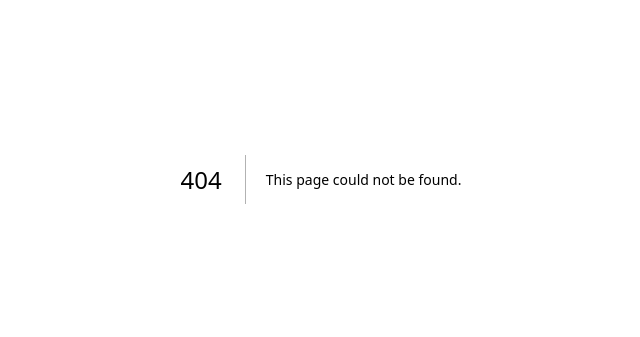
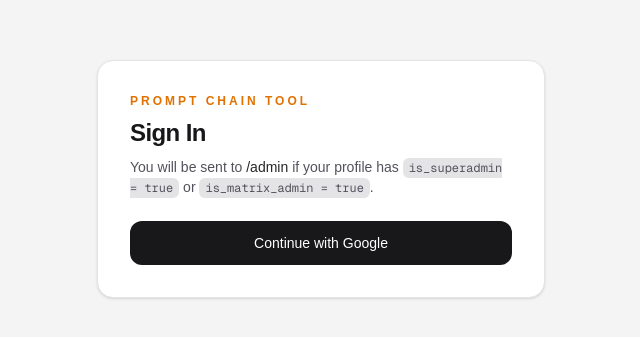
Before and after one commit to itsmeicode/humor-prompt-chain-tool, a Next.js app: page /login in a window 1280 px wide. Before the commit this address had no page. Shown: the part 221-558 px from the top of the page, without its empty margins (319-959 px from the left). Built offline with nearby package versions, Linux system fonts and the light colour scheme.

Commit message:
feat (w8): add login and access-denied pages   - login uses Google OAuth and forwards ?next=... through the callback   - access-denied explains the three failure modes from the gate (RLS error, missing profile row, neither admin flag set) so a user who hits it knows what to fix

```diff
--- /dev/null
+++ b/app/access-denied/page.tsx
@@ -0,0 +1,99 @@
+"use client";
+
+import Link from "next/link";
+import { type ReactNode, Suspense } from "react";
+import { useSearchParams } from "next/navigation";
+
+function Code({ children }: { children: ReactNode }) {
+  return (
+    <code className="rounded-md bg-zinc-200 px-1.5 py-0.5 font-mono text-xs text-zinc-600 dark:bg-zinc-800 dark:text-zinc-400">
+      {children}
+    </code>
+  );
+}
+
+function AccessDeniedReason() {
+  const searchParams = useSearchParams();
+  const reason = searchParams.get("reason");
+  const code = searchParams.get("code");
+
+  let detail: ReactNode;
+  switch (reason) {
+    case "profile_error":
+      detail = (
+        <>
+          The app could not read your row in <Code>profiles</Code> (PostgREST
+          error). This usually means Row Level Security is blocking{" "}
+          <Code>select</Code> for your user. In Supabase, allow authenticated
+          users to read their own profile, e.g. <Code>(auth.uid() = id)</Code>.
+          Error code: <Code>{code || "unknown"}</Code>.
+        </>
+      );
+      break;
+    case "no_profile_row":
+      detail = (
+        <>
+          There is no <Code>profiles</Code> row whose <Code>id</Code> matches
+          your signed-in user id. Create a profile row for{" "}
+          <Code>auth.users.id</Code>, or fix a mismatch if you edited the wrong
+          row.
+        </>
+      );
+      break;
+    case "not_admin":
+      detail = (
+        <>
+          Neither <Code>profiles.is_superadmin</Code> nor{" "}
+          <Code>profiles.is_matrix_admin</Code> is <Code>true</Code> for your
+          account, so you cannot use this tool.
+        </>
+      );
+      break;
+    default:
+      detail = (
+        <>
+          You do not have access. If you expect access, confirm{" "}
+          <Code>profiles.is_superadmin</Code> or{" "}
+          <Code>profiles.is_matrix_admin</Code> is <Code>true</Code> for your
+          account, and that RLS lets you read your own profile row.
+        </>
+      );
+  }
+
+  return (
+    <p className="mt-3 text-sm leading-relaxed text-zinc-600 dark:text-zinc-400">
+      {detail}
+    </p>
+  );
+}
+
+export default function AccessDeniedPage() {
+  return (
+    <main className="flex min-h-screen flex-col items-center justify-center bg-amber-50 px-4 dark:bg-amber-950/30">
+      <div className="max-w-lg text-center">
+        <h1 className="text-2xl font-semibold text-zinc-900 dark:text-zinc-50">
+          Access Denied
+        </h1>
+        <Suspense
+          fallback={<p className="mt-3 text-sm text-zinc-500">Loading…</p>}
+        >
+          <AccessDeniedReason />
+        </Suspense>
+        <form action="/auth/signout" method="post" className="mt-6">
+          <button
+            type="submit"
+            className="rounded-lg bg-zinc-900 px-4 py-2 text-sm font-medium text-white dark:bg-zinc-100 dark:text-zinc-900"
+          >
+            Sign out
+          </button>
+        </form>
+        <Link
+          href="/login"
+          className="mt-4 inline-block text-sm text-zinc-600 underline dark:text-zinc-400"
+        >
+          Back to login
+        </Link>
+      </div>
+    </main>
+  );
+}
--- /dev/null
+++ b/app/login/page.tsx
@@ -0,0 +1,99 @@
+"use client";
+
+import { useSearchParams } from "next/navigation";
+import { Suspense, useState } from "react";
+import { createClient } from "@/lib/supabase/client";
+
+function LoginForm() {
+  const searchParams = useSearchParams();
+  const paramError = searchParams.get("error");
+  const detail = searchParams.get("detail");
+  const [loading, setLoading] = useState(false);
+  const [error, setError] = useState<string | null>(() => {
+    if (paramError !== "auth") return null;
+    if (detail?.includes("requested path")) {
+      return "Redirect URL blocked by Supabase. Set Site URL to http://localhost:3000 and add http://localhost:3000/** under Redirect URLs.";
+    }
+    return detail
+      ? `Sign-in failed: ${detail}`
+      : "Sign-in did not complete. Try again.";
+  });
+
+  async function signInWithGoogle() {
+    setError(null);
+    setLoading(true);
+    try {
+      const supabase = createClient();
+      const next = searchParams.get("next") ?? "/admin";
+      const callbackUrl = new URL("/auth/callback", window.location.origin);
+      callbackUrl.searchParams.set("next", next);
+      const { error: oauthError } = await supabase.auth.signInWithOAuth({
+        provider: "google",
+        options: {
+          redirectTo: callbackUrl.toString(),
+          queryParams: { prompt: "select_account" },
+        },
+      });
+      if (oauthError) setError(oauthError.message);
+    } catch (e) {
+      setError(e instanceof Error ? e.message : "Something went wrong.");
+    } finally {
+      setLoading(false);
+    }
+  }
+
+  return (
+    <main className="flex min-h-screen flex-col items-center justify-center bg-zinc-100 px-4 dark:bg-zinc-950">
+      <div className="w-full max-w-md rounded-2xl border border-zinc-200 bg-white p-8 shadow-sm dark:border-zinc-800 dark:bg-zinc-900">
+        <p className="text-xs font-semibold uppercase tracking-[0.25em] text-amber-600 dark:text-amber-400">
+          Prompt Chain Tool
+        </p>
+        <h1 className="mt-2 text-2xl font-semibold tracking-tight text-zinc-900 dark:text-zinc-50">
+          Sign In
+        </h1>
+        <p className="mt-2 text-sm text-zinc-600 dark:text-zinc-400">
+          You will be sent to{" "}
+          <span className="font-medium text-zinc-800 dark:text-zinc-200">
+            /admin
+          </span>{" "}
+          if your profile has{" "}
+          <code className="rounded-md bg-zinc-200 px-1.5 py-0.5 font-mono text-xs text-zinc-600 dark:bg-zinc-800 dark:text-zinc-400">
+            is_superadmin = true
+          </code>{" "}
+          or{" "}
+          <code className="rounded-md bg-zinc-200 px-1.5 py-0.5 font-mono text-xs text-zinc-600 dark:bg-zinc-800 dark:text-zinc-400">
+            is_matrix_admin = true
+          </code>
+          .
+        </p>
+        {error && (
+          <p className="mt-4 rounded-lg bg-red-50 px-3 py-2 text-sm text-red-800 dark:bg-red-950 dark:text-red-200">
+            {error}
+          </p>
+        )}
+        <button
+          type="button"
+          disabled={loading}
+          onClick={() => void signInWithGoogle()}
+          className="mt-6 flex w-full items-center justify-center rounded-xl bg-zinc-900 px-4 py-3 text-sm font-medium text-white transition hover:bg-zinc-800 disabled:opacity-60 dark:bg-zinc-100 dark:text-zinc-900 dark:hover:bg-white"
+        >
+          {loading ? "Redirecting…" : "Continue with Google"}
+        </button>
+      </div>
+    </main>
+  );
+}
+
+export default function LoginPage() {
+  return (
+    <Suspense
+      fallback={
+        <main className="flex min-h-screen items-center justify-center bg-zinc-100 dark:bg-zinc-950">
+          <p className="text-sm text-zinc-500">Loading…</p>
+        </main>
+      }
+    >
+      <LoginForm />
+    </Suspense>
+  );
+}
```
